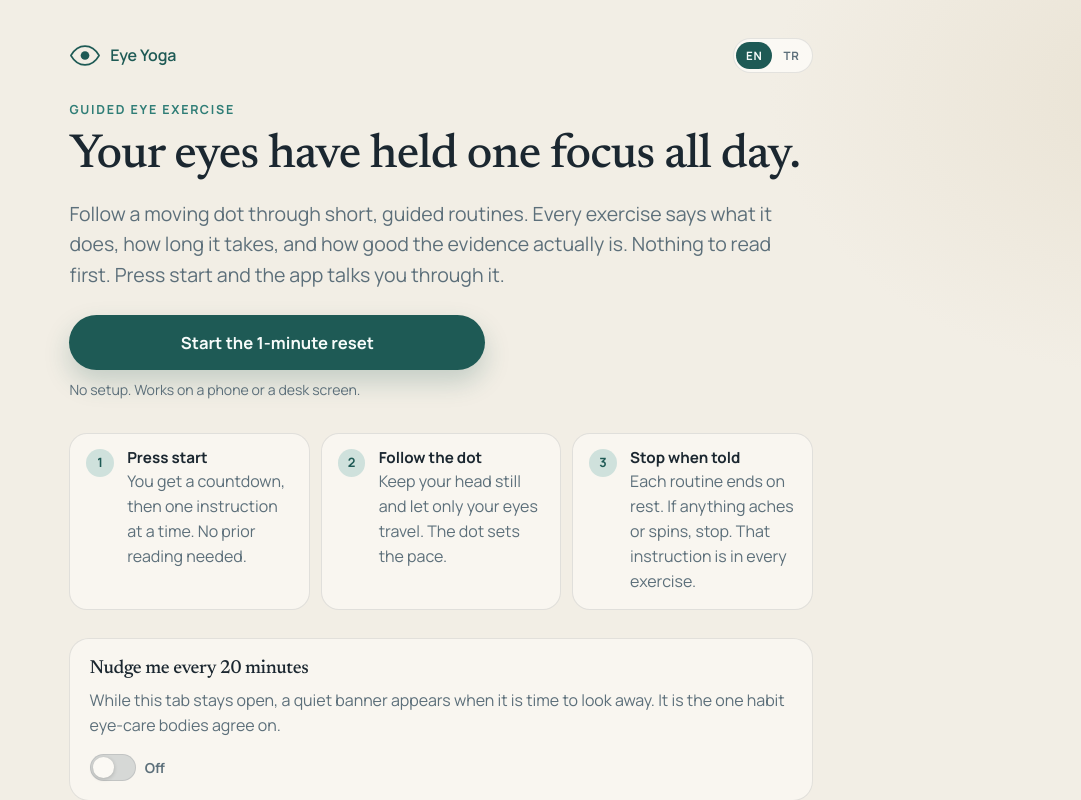
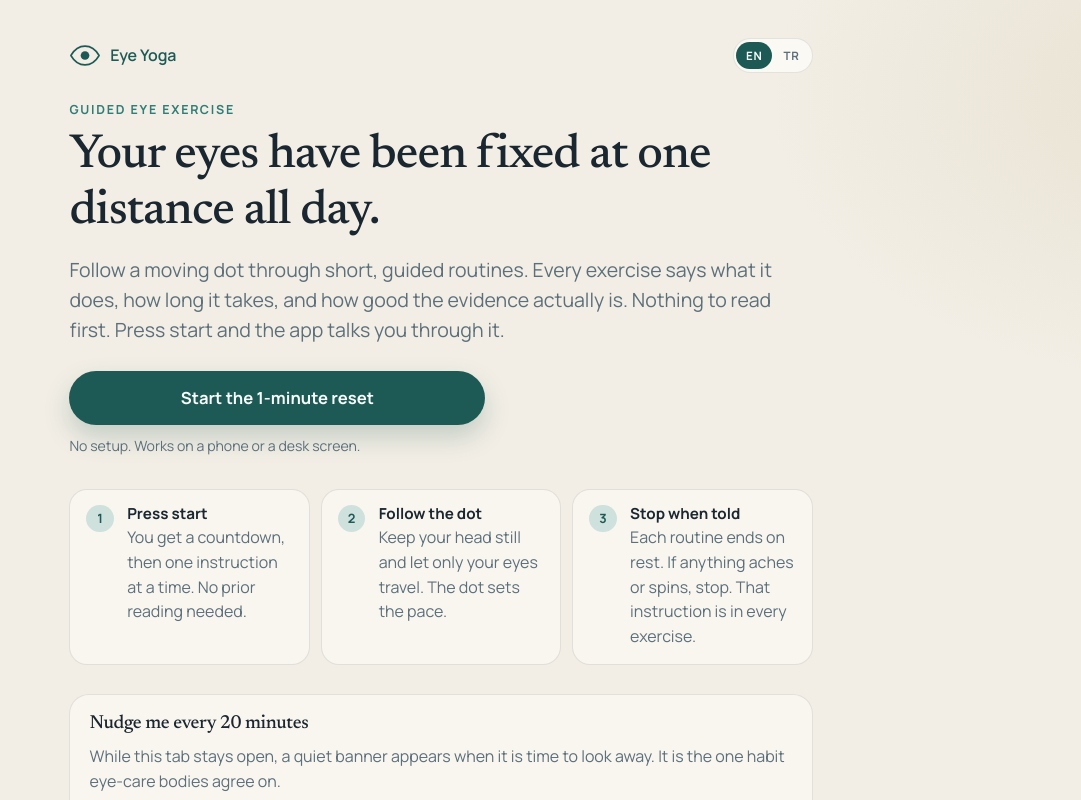
Before and after one commit to hasantayyar/eye-yoga, a React (Vite) app: page / in a window 1280 px wide. Shown: the top 800 px of the page, without its empty margins (199-1280 px from the left). Built offline with nearby package versions, Linux system fonts and the light colour scheme.

Commit message:
chore: better hero title

```diff
--- a/src/i18n/ui.ts
+++ b/src/i18n/ui.ts
@@ -125,7 +125,7 @@ export const ui: Record<'en' | 'tr', Ui> = {
     langAria: 'Language',
 
     heroEyebrow: 'Guided eye exercise',
-    heroTitle: 'Your eyes have held one focus all day.',
+    heroTitle: 'Your eyes have been fixed at one distance all day.',
     heroLede:
       'Follow a moving dot through short, guided routines. Every exercise says what it does, how long it takes, and how good the evidence actually is. Nothing to read first. Press start and the app talks you through it.',
     quickStart: 'Start the 1-minute reset',
@@ -342,7 +342,7 @@ export const ui: Record<'en' | 'tr', Ui> = {
     langAria: 'Dil',
 
     heroEyebrow: 'Rehberli göz egzersizi',
-    heroTitle: 'Gözlerin bütün gün aynı yere odaklandı.',
+    heroTitle: 'Gözlerin bütün gün aynı mesafede kaldı.',
     heroLede:
       'Kısa ve rehberli rutinlerde hareket eden bir noktayı takip ediyorsun. Her egzersiz ne işe yaradığını, ne kadar sürdüğünü ve arkasındaki kanıtın gerçekte ne kadar güçlü olduğunu anlatıyor. Baştan bir şey okumana gerek yok: başlat, gerisini uygulama söyler.',
     quickStart: '1 dakikalık sıfırlamayı başlat',
```
